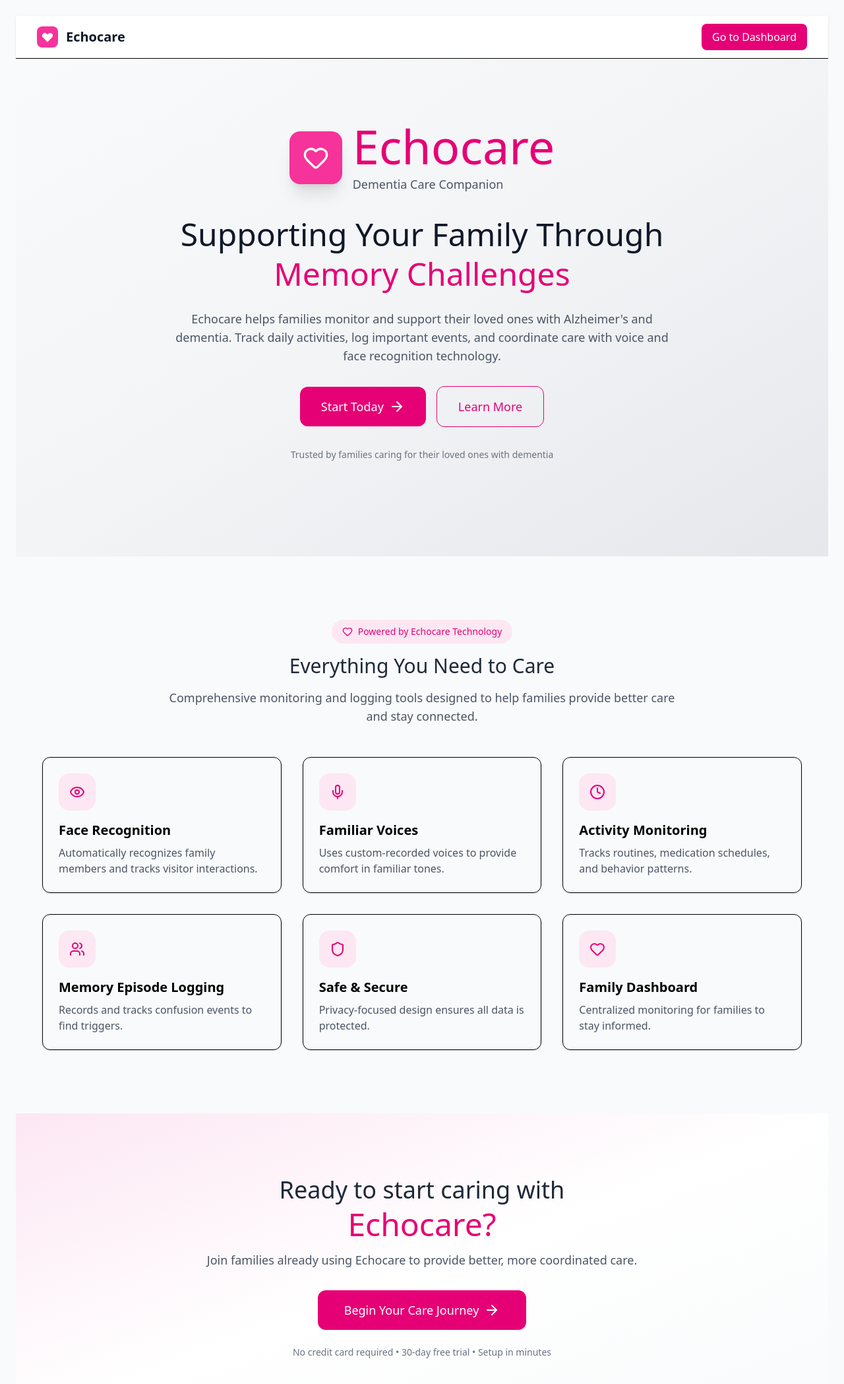
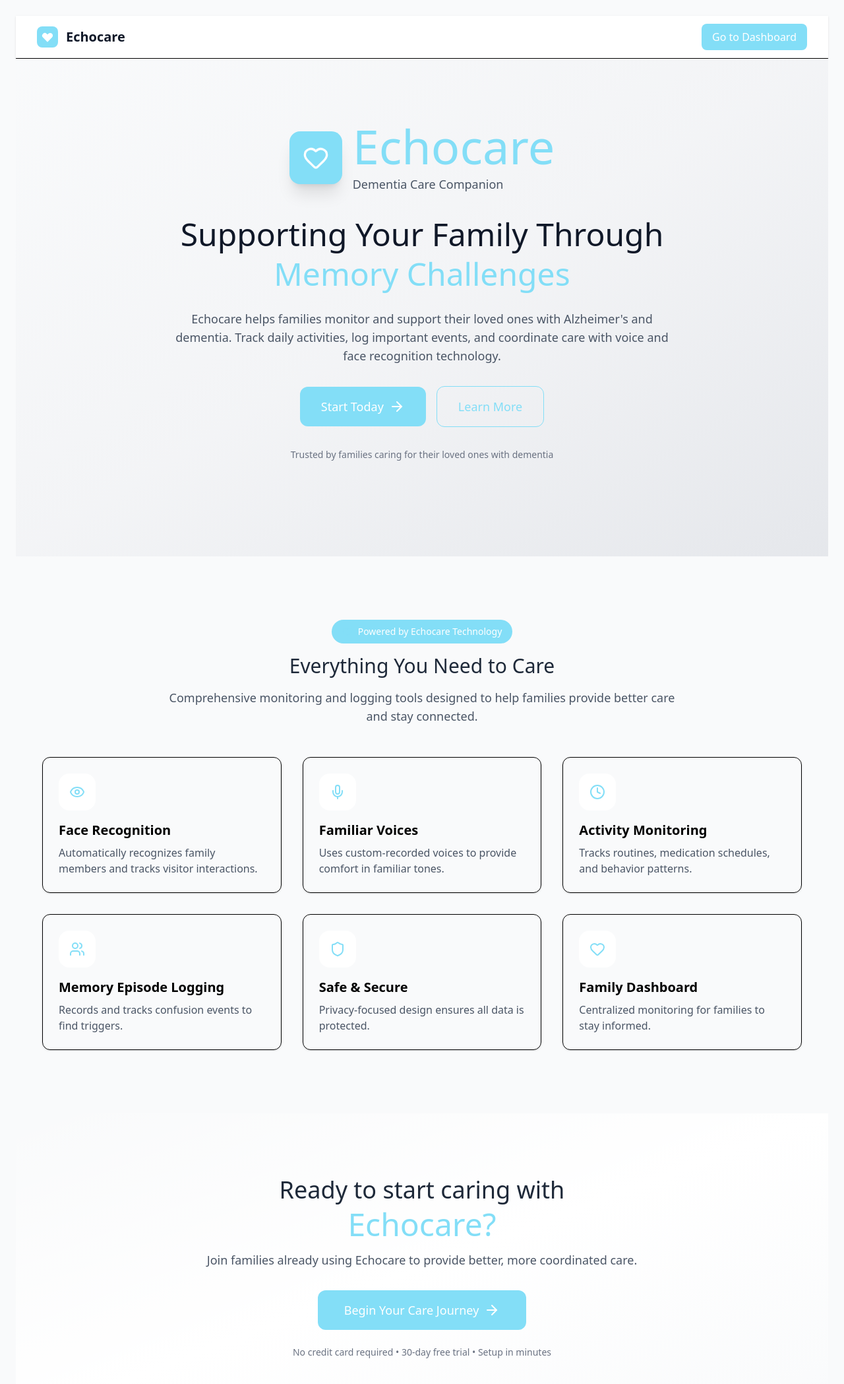
Before and after one commit to vincentli-vl/TH-2025, a Flask app: page / in a window 1280 px wide. Shown: the top 2097 px of the page at 66% size. Run offline with Flask 2, Linux system fonts and the light colour scheme.

Commit message:
update landing page to have the same primary colour

```diff
--- a/templates/index.html
+++ b/templates/index.html
@@ -7,7 +7,7 @@
         <div class="flex justify-between items-center h-16">
             <div class="flex items-center">
                 <div class="flex items-center gap-3">
-                    <div class="w-8 h-8 bg-pink-500 rounded-lg flex items-center justify-center">
+                    <div class="w-8 h-8 bg-primary rounded-lg flex items-center justify-center">
                         <svg class="w-5 h-5 text-white" fill="currentColor" viewBox="0 0 20 20">
                             <path fill-rule="evenodd" d="M3.172 5.172a4 4 0 015.656 0L10 6.343l1.172-1.171a4 4 0 115.656 5.656L10 17.657l-6.828-6.829a4 4 0 010-5.656z" clip-rule="evenodd"></path>
                         </svg>
@@ -16,7 +16,7 @@
                 </div>
             </div>
             <div class="flex items-center gap-4">
-                <a href="/dashboard" class="bg-pink-600 text-white px-4 py-2 rounded-lg hover:bg-pink-700 transition-colors">
+                <a href="/dashboard" class="bg-primary text-white px-4 py-2 rounded-lg hover:bg-pink-700 transition-colors">
                     Go to Dashboard
                 </a>
             </div>
@@ -29,28 +29,28 @@
   <div class="mx-auto max-w-5xl text-center mb-12">
     <div class="flex justify-center mb-8">
       <div class="flex items-center gap-4">
-        <div class="w-20 h-20 bg-pink-500 rounded-2xl flex items-center justify-center shadow-xl">
+        <div class="w-20 h-20 bg-primary rounded-2xl flex items-center justify-center shadow-xl">
           <i data-lucide="heart" class="w-10 h-10 text-white"></i>
         </div>
         <div class="text-left">
-          <h1 class="text-5xl lg:text-7xl font-medium text-pink-600 mb-2">Echocare</h1>
+          <h1 class="text-5xl lg:text-7xl font-medium text-primary mb-2">Echocare</h1>
           <p class="text-lg text-gray-600">Dementia Care Companion</p>
         </div>
       </div>
     </div>
     <h2 class="text-3xl lg:text-5xl font-medium text-gray-900 mb-6 leading-tight">
       Supporting Your Family Through <br />
-      <span class="text-pink-600">Memory Challenges</span>
+      <span class="text-primary">Memory Challenges</span>
     </h2>
     <p class="text-lg text-gray-600 mb-8 max-w-3xl mx-auto">
       Echocare helps families monitor and support their loved ones with Alzheimer's and dementia.
       Track daily activities, log important events, and coordinate care with voice and face recognition technology.
     </p>
     <div class="flex flex-col sm:flex-row gap-4 justify-center items-center">
-      <a href="/dashboard" class="bg-pink-600 text-white px-8 py-4 rounded-xl text-lg flex items-center">
+      <a href="/dashboard" class="bg-primary text-white px-8 py-4 rounded-xl text-lg flex items-center">
         Start Today <i data-lucide="arrow-right" class="ml-2 w-6 h-6"></i>
       </a>
-      <a href="#" class="border border-pink-600 text-pink-600 px-8 py-4 rounded-xl text-lg">
+      <a href="#" class="border border-primary text-primary px-8 py-4 rounded-xl text-lg">
         Learn More
       </a>
     </div>
@@ -63,9 +63,9 @@
 <!-- Features Section -->
 <section class="px-6 py-24 lg:px-8">
   <div class="mx-auto max-w-6xl text-center">
-    <div class="inline-flex items-center gap-2 bg-pink-100 text-pink-600 px-4 py-2 rounded-full mb-4">
+    <div class="inline-flex items-center gap-2 bg-primary text-primary px-4 py-2 rounded-full mb-4">
       <i data-lucide="heart" class="h-4 w-4"></i>
-      <span class="text-sm font-medium">Powered by Echocare Technology</span>
+      <span class="text-sm text-white font-medium">Powered by Echocare Technology</span>
     </div>
     <h2 class="text-3xl font-medium text-gray-800 mb-4">Everything You Need to Care</h2>
     <p class="text-lg text-gray-600 max-w-3xl mx-auto mb-12">
@@ -83,8 +83,8 @@
       ] %}
       {% for icon, title, desc in features %}
       <div class="p-6 border rounded-xl shadow-sm hover:shadow-md transition-shadow">
-        <div class="w-14 h-14 bg-pink-100 rounded-2xl flex items-center justify-center mb-4">
-          <i data-lucide="{{ icon }}" class="h-6 w-6 text-pink-600"></i>
+        <div class="w-14 h-14 bg-white rounded-2xl flex items-center justify-center mb-4">
+          <i data-lucide="{{ icon }}" class="h-6 w-6 text-primary"></i>
         </div>
         <h3 class="text-xl font-semibold mb-2">{{ title }}</h3>
         <p class="text-gray-600">{{ desc }}</p>
@@ -95,14 +95,14 @@
 </section>
 
 <!-- CTA Section -->
-<section class="px-6 py-24 lg:px-8 bg-gradient-to-br from-pink-100 via-white to-gray-50 text-center">
+<section class="px-6 py-24 lg:px-8 bg-gradient-to-br from-primary via-white to-gray-50 text-center">
   <div class="max-w-4xl mx-auto">
     <h2 class="text-4xl font-medium text-gray-800 mb-2">Ready to start caring with</h2>
-    <h3 class="text-5xl font-medium text-pink-600 mb-4">Echocare?</h3>
+    <h3 class="text-5xl font-medium text-primary mb-4">Echocare?</h3>
     <p class="text-lg text-gray-600 mb-8">
       Join families already using Echocare to provide better, more coordinated care.
     </p>
-    <a href="/dashboard" class="bg-pink-600 text-white px-10 py-4 rounded-xl text-lg inline-flex items-center">
+    <a href="/dashboard" class="bg-primary text-white px-10 py-4 rounded-xl text-lg inline-flex items-center">
       Begin Your Care Journey <i data-lucide="arrow-right" class="ml-2 w-6 h-6"></i>
     </a>
     <div class="mt-6 text-sm text-gray-500">
```
